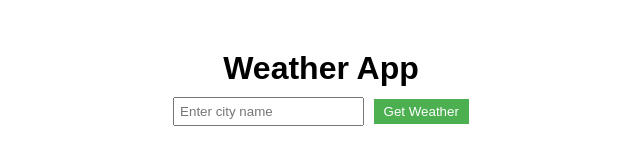
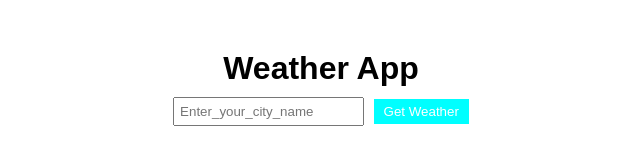
Before and after one commit to Newton5000/weather-pages, a plain HTML site: page index.html in a window 1280 px wide. Shown: the whole page, without its empty margins (319-959 px from the left). Drawn offline with Linux system fonts and the light colour scheme.

```diff
--- a/index.html
+++ b/index.html
@@ -9,7 +9,7 @@
   <body>
     <div class="container">
       <h1>Weather App</h1>
-      <input type="text" id="cityInput" placeholder="Enter city name" />
+      <input type="text" id="cityInput" placeholder="Enter_your_city_name" />
       <button onclick="getWeather()">Get Weather</button>
       <div id="weatherInfo"></div>
     </div>
--- a/script.js
+++ b/script.js
@@ -29,7 +29,7 @@
             <p>Humidity: ${humidity}%</p>
           `;
       } else {
-        weatherInfo.innerText = "City not found. Please try again.";
+        weatherInfo.innerText = "City not found.Please try again.";
       }
     })
     .catch((error) => {
--- a/style.css
+++ b/style.css
@@ -18,7 +18,7 @@
 
 button {
   padding: 5px 10px;
-  background-color: #4caf50;
+  background-color: aqua;
   color: white;
   border: none;
   cursor: pointer;
```
